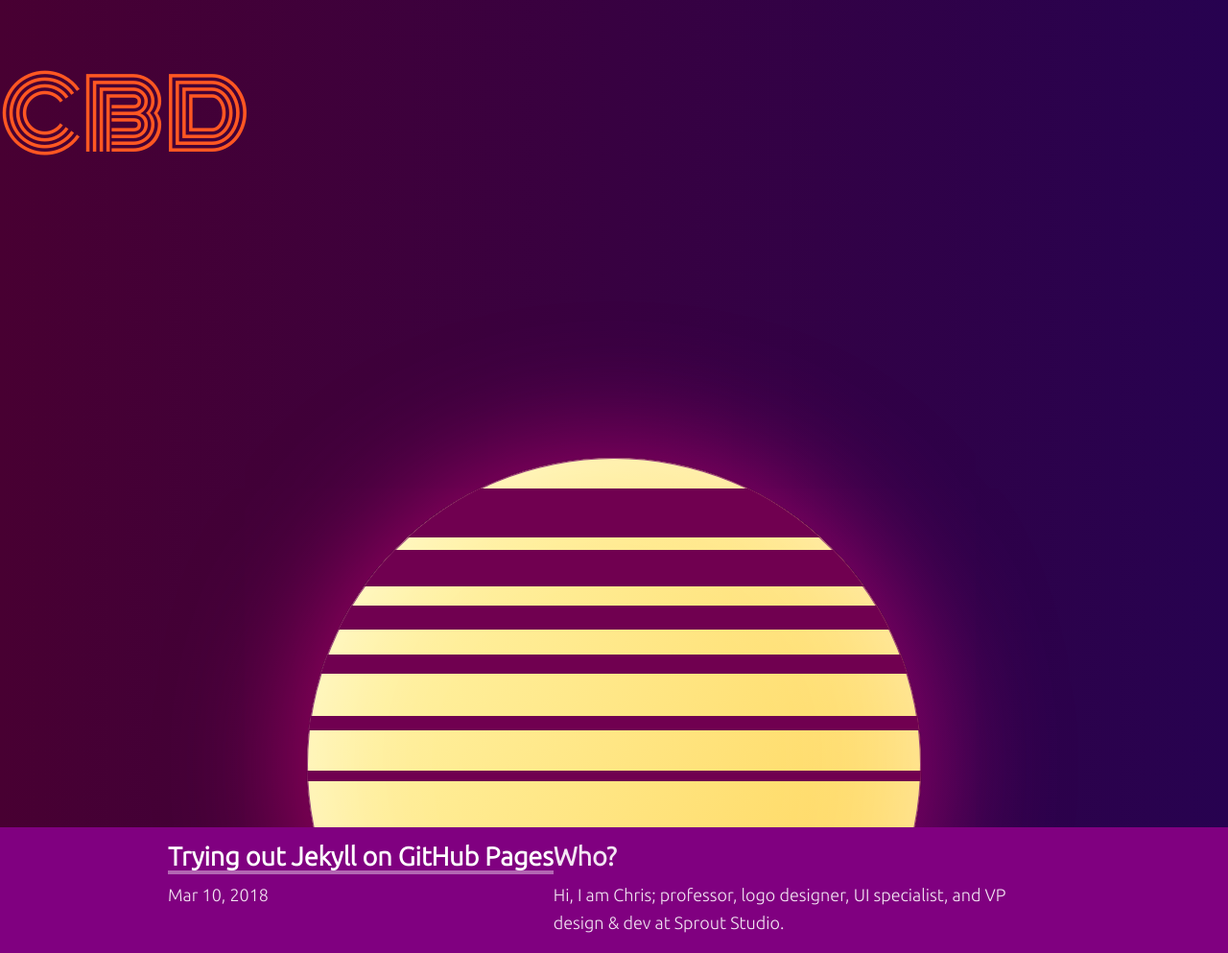
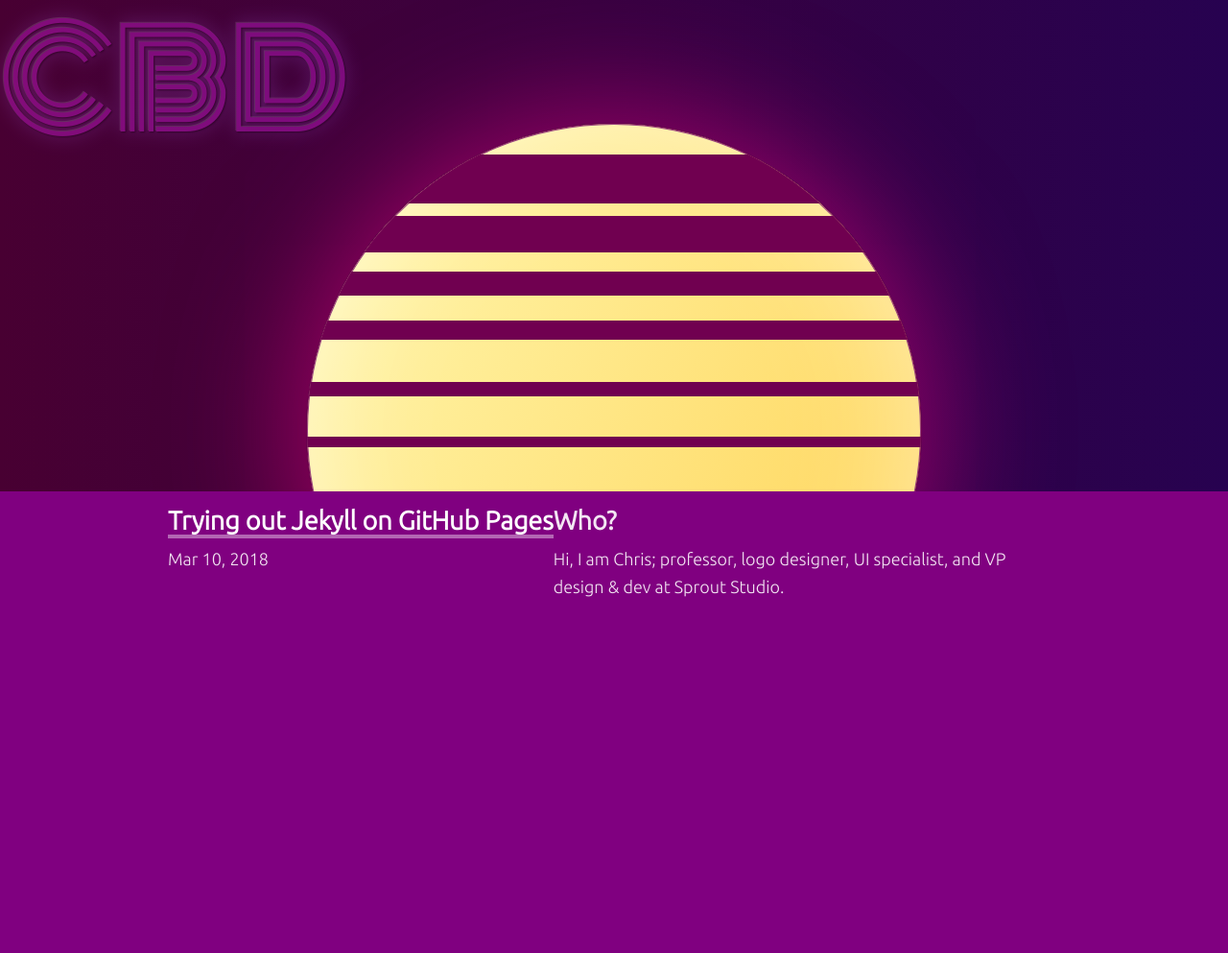
Before and after one commit to chiss22/chiss22.github.io, a Jekyll site: the page built from index.md, in a window 1280 px wide. Shown: the whole page at 96% size. Built offline with Jekyll 4.4.1, drawn with Linux system fonts in a browser that asks for light colours; after the commit the page ends 900 px from its top, so only the background shows below that.

Commit message:
New header and logo

```diff
--- a/assets/css/style.scss
+++ b/assets/css/style.scss
@@ -18,12 +18,15 @@ body {
 	background: $colour-bg;
 
 	h1 {
-		margin: 0.6em 0 0.4em 0;
-		color: #FF5722;
+		position: absolute;
+		margin: 0;
+		color: #db1ee4;
 		font-family: Monoton;
-		font-size: 100px;
+		font-size: 140px;
 		font-weight: 300;
 		line-height: 1.2;
+		text-shadow: -1px -1px 0px rgba(255, 255, 255, 0.32), 1px 1px 2px rgba(0, 0, 0, 0.74), 0 0 20px #a958e2;
+		opacity: 0.4;
 	}
 	h2, h3, h4, h5, h6 {
 		margin: 0.6em 0 0.4em 0;
@@ -58,6 +61,7 @@ body {
 
 	/* Layout */
 	header {
+		height: 40vw;
 	    background: linear-gradient(90deg, #480032, #270250);
 	    overflow: hidden;
 
@@ -67,7 +71,7 @@ body {
 		    width: 50vw;
 		    height: 50vw;
 		    margin: 0 auto;
-			bottom: -20vw;
+			bottom: -10vw;
 			background: linear-gradient(120deg, rgb(255, 249, 180), rgb(255, 210, 82));
 		    box-shadow: 0 0 10vw 1vw rgba(255, 0, 141, 0.5), inset 0 0 10vw 0 rgba(255, 255, 255, 0.5), inset 0 0 0 1px #730151;
 			border: 1px solid #720151;
```
